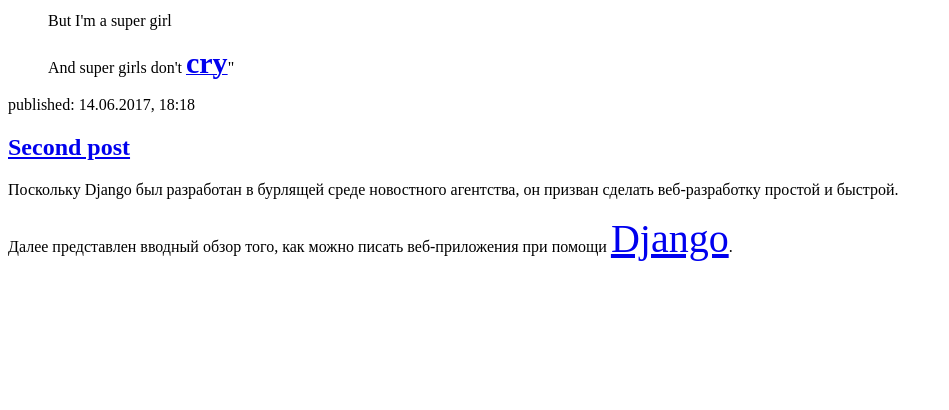
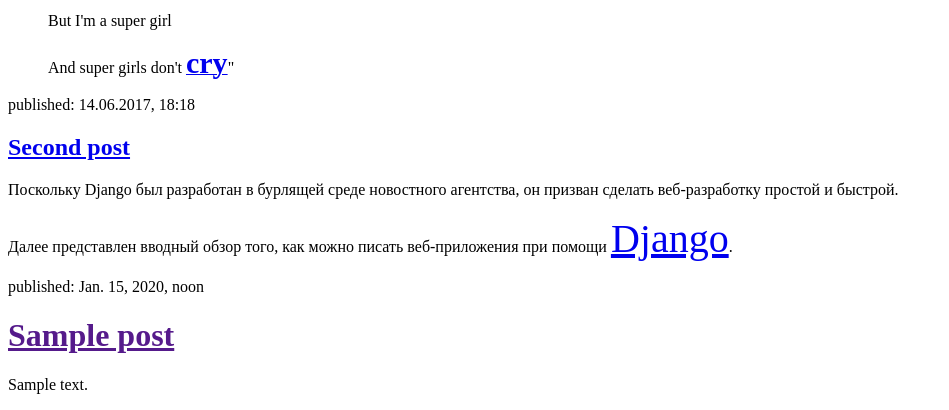
Before and after one commit to snejynka/my-advanced-blog, a Django app: template blog/templates/blog/post_list.html in a window 1280 px wide. Shown: the part 520-930 px from the top of the page, without its empty margins (0-949 px from the left). Before the commit the page ends 781 px from the top, so only its background shows below. Run offline with Django 3.2, Linux system fonts and the light colour scheme; the template is opened without the code that fills it: values that come from a table or form of the project are taken from there, others are empty; tables that the repository leaves empty hold one stand-in row (values such as "Sample post").

Commit message:
Modified templates to display posts from database.

```diff
--- a/blog/templates/blog/post_list.html
+++ b/blog/templates/blog/post_list.html
@@ -9,7 +9,7 @@
     	</a></h1>
     	<p><strong  style="color: red">published</strong>: 14.06.2017, 15:15</p>
     </div>
-    <h2><a href="https://play.google.com/music/preview/Tta7hqskne4rbgnyxtoosjvt4mi?lyrics=1&utm_source=google&utm_medium=search&utm_campaign=lyrics&pcampaignid=kp-lyrics">First post</a></h2>
+        <h2><a href="https://play.google.com/music/preview/Tta7hqskne4rbgnyxtoosjvt4mi?lyrics=1&utm_source=google&utm_medium=search&utm_campaign=lyrics&pcampaignid=kp-lyrics">First post</a></h2>
     <h3><ul>Supergirl <em>(Reamonn)</em></ul></h3>
 
 
@@ -34,5 +34,15 @@
                 <p>Поскольку Django был разработан в бурлящей среде новостного агентства, он призван сделать веб-разработку простой и быстрой.</p>
                 <p>Далее представлен вводный обзор того, как можно писать веб-приложения при помощи <a href="https://djbook.ru/rel1.9/intro/overview.html" style="font-size: 40px">Django</a>.</p>
             </div>
+
+            {% for post in posts %}
+            <div>
+
+            <p>published: {{ post.published_date }}</p>
+            <h1><a href="">{{ post.title }}</a></h1>
+            <p>{{ post.text|linebreaksbr }}</p>
+        </div>
+    {% endfor %}
+
     </body>
 </html>
--- a/blog/views.py
+++ b/blog/views.py
@@ -1,5 +1,7 @@
 from django.shortcuts import render
+from django.utils import timezone
+from .models import Post
 
-# Create your views here.
 def post_list(request):
-    return render(request, 'blog/post_list.html', {})
+    posts = Post.objects.filter(published_date__lte=timezone.now()).order_by('published_date')
+    return render(request, 'blog/post_list.html', {'posts': posts})
```
